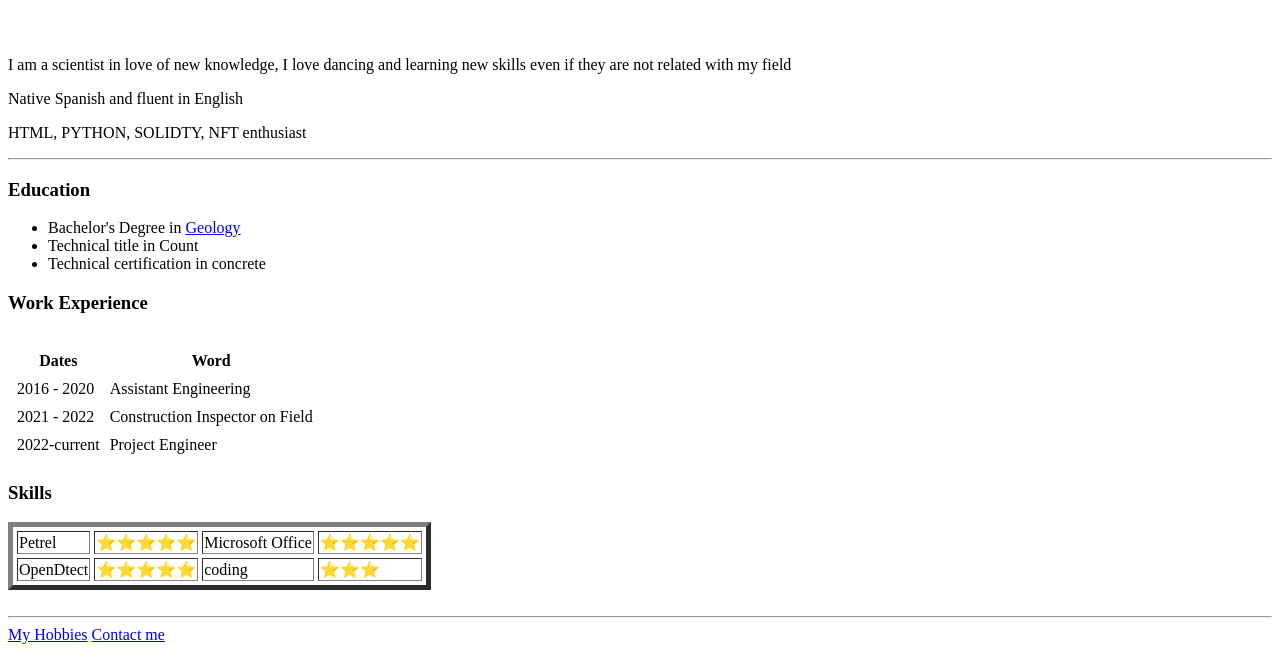
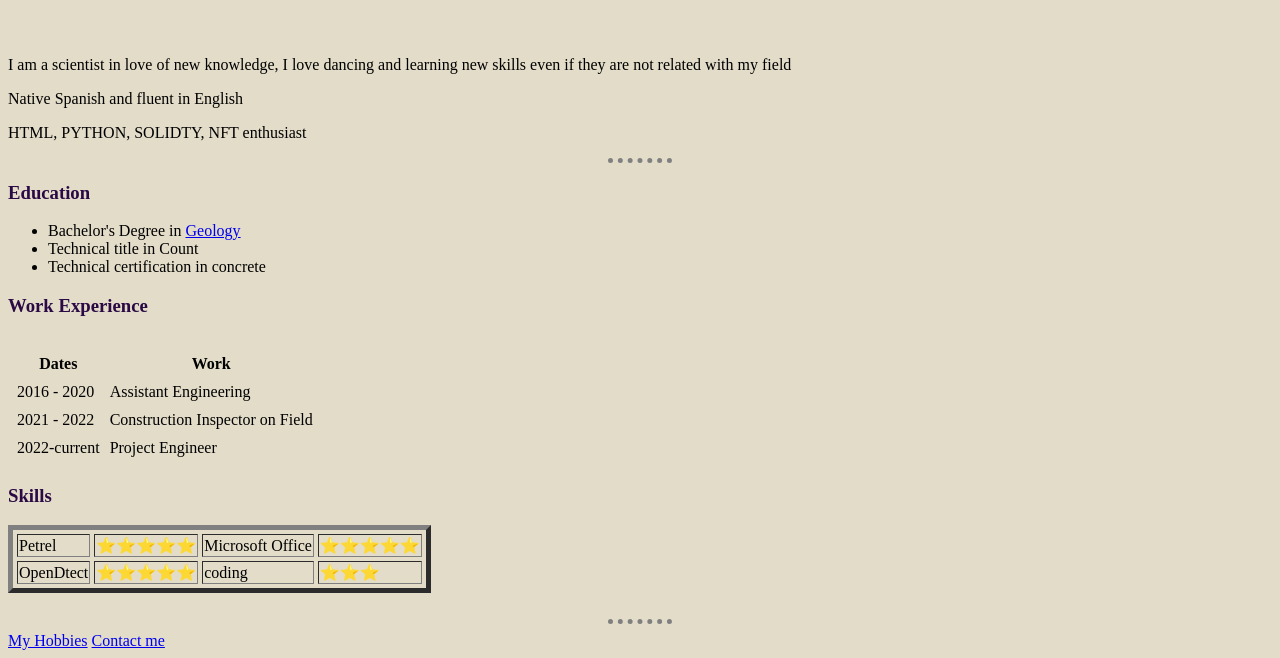
Before and after one commit to Picott/curriculumvitae, a plain HTML site: page index.html in a window 1280 px wide. Shown: the part 232-890 px from the top of the page. Drawn offline with Linux system fonts and the light colour scheme.

Commit message:
upload files

```diff
--- /dev/null
+++ b/css/styles.css
@@ -0,0 +1,23 @@
+body{
+  background-color: #E2DCC8;
+}
+
+hr{
+
+  border-style: none;
+  border-top-style: dotted;
+  border-color: grey;
+  border-width: 5px;
+  width: 5%;
+  }
+
+h1{
+  color: black;
+}
+h3{
+  color: #2A0944;
+}
+.link:hover{
+  border-radius: 5px;
+  background-color: #F89B4D;
+}
--- a/index.html
+++ b/index.html
@@ -4,6 +4,7 @@
 <head>
   <meta charset="utf-8">
   <title>Juan Basto's Personal Site</title>
+  <link rel="stylesheet" href="css/styles.css">
 </head>
 
 <body>
@@ -11,9 +12,11 @@
     <tr>
       <td><img src="images/download.jfif" alt="Juan Basto profile picture"></td>
       <td><h1>Juan David Basto Picott</h1>
-    <p><em><strong>Geologist and community manager of <a href="https://magiceden.io/marketplace/okay_cubs">Okay Cubs</a>.</strong></em></p></td>
+    <p><em><strong>Geologist and community manager of <a class="link"href="https://magiceden.io/marketplace/okay_cubs">Okay Cubs</a>.</strong></em></p></td>
     </tr>
-  </table>
+
+
+    </table>
   <br>
   <p>I am a scientist in love of new knowledge, I love dancing and learning new skills even if they are not related with my field</p>
   <p>Native Spanish and fluent in English</p>
@@ -21,7 +24,7 @@
 <hr>
   <h3>Education</h3>
   <ul>
-    <li>Bachelor's Degree in <a href="http://geologia.uis.edu.co/eisi/">Geology</a> </li>
+    <li>Bachelor's Degree in <a class="link" href="http://geologia.uis.edu.co/eisi/">Geology</a> </li>
     <li>Technical title in Count</li>
     <li>Technical certification in concrete</li>
   </ul>
@@ -30,7 +33,7 @@
     <th>
       <tr>
         <th>Dates</th>
-        <th>Word</th>
+        <th>Work</th>
       </tr>
     </th>
       <tbody>
@@ -67,7 +70,7 @@
 </table>
   <br>
   <hr>
-  <a href="hobbies.html">My Hobbies</a>
-  <a href="contact.html">Contact me</a>
+  <a class="link"href="hobbies.html">My Hobbies</a>
+  <a class="link"href="contact.html">Contact me</a>
 </body>
 </html>
```
Also changed, not shown: contact.html (+1 -0 lines), hobbies.html (+1 -0 lines).
